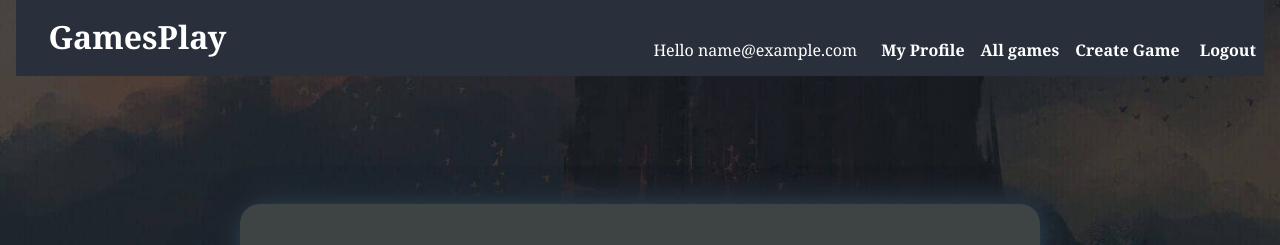
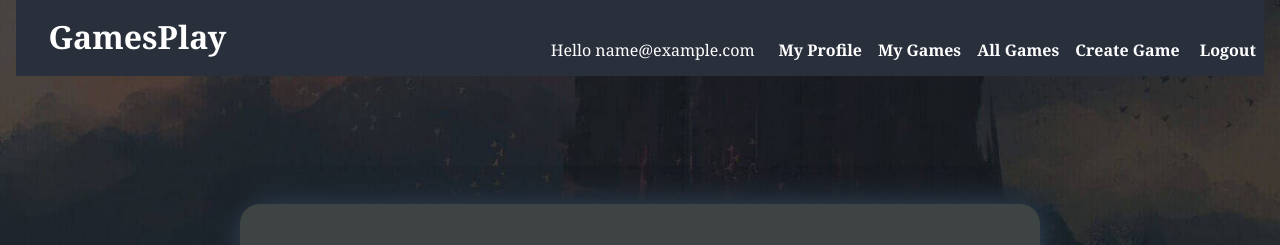
Before and after one commit to ivailoiliev84/GameHub, a Django app: page /create-game/ in a window 1280 px wide. Shown: the top 245 px of the page. Run offline with Django 4.2, Linux system fonts and the light colour scheme; the visitor is signed in with stand-in values (Sample User, id 1); parts of the project's set-up code (start-up, migrations or seed data) failed here and were passed over.

Commit message:
add my_games template and create class base view GameMyGames

```diff
--- a/game_hub/game_hub/games/urls.py
+++ b/game_hub/game_hub/games/urls.py
@@ -1,6 +1,7 @@
 from django.urls import path
 
-from game_hub.games.views import HomeView, CatalogueListView, game_create, game_details, game_edit, delete_game
+from game_hub.games.views import HomeView, CatalogueListView, game_create, game_details, game_edit, delete_game, \
+    GameMyGames
 
 urlpatterns = (
     path('', HomeView.as_view(), name='home'),
@@ -9,5 +10,6 @@ urlpatterns = (
     path('details/<int:pk>', game_details, name='game details'),
     path('edit/<int:pk>', game_edit, name='game edit'),
     path('delete/<int:pk>', delete_game, name='delete game'),
+    path('game/my-games', GameMyGames.as_view(), name='my games'),
 
 )
--- a/game_hub/game_hub/games/views.py
+++ b/game_hub/game_hub/games/views.py
@@ -73,3 +73,28 @@ def delete_game(request, pk):
     game = Game.objects.get(pk=pk)
     game.delete()
     return redirect('catalogue list')
+
+
+class GameMyGames(LoginRequiredMixin, view.ListView):
+    template_name = 'game_templates/game_my_games.html'
+    model = Game
+    context_object_name = 'games'
+
+    def get_context_data(self, **kwargs):
+        context = super().get_context_data()
+        my_games = Game.objects.filter(pk=self.request.user.id)
+        numbers_of_games = len(my_games)
+        context['games'] = my_games
+        context['numbers_of_games'] = numbers_of_games
+
+        return context
+
+# def game_my_games(request):
+#     my_games = Game.objects.filter(pk=request.user.id)
+#     numbers_of_my_games = len(my_games)
+#
+#     context = {
+#         'my_games': my_games,
+#         'numbers_of_my_games': numbers_of_my_games,
+#     }
+#
--- a/game_hub/templates/base/navigation.html
+++ b/game_hub/templates/base/navigation.html
@@ -5,7 +5,8 @@
         {% if request.user.is_authenticated %}
             <p>Hello {{ request.user }}</p>
             <a href="#">My Profile</a>
-            <a href="{% url 'catalogue list' %}">All games</a>
+            <a href="{% url 'my games' %}">My Games</a>
+            <a href="{% url 'catalogue list' %}">All Games</a>
             <!-- Logged-in users -->
 
             <div id="user">
```
Also changed, not shown: game_hub/templates/game_templates/game_my_games.html (added, +24 -0 lines).
